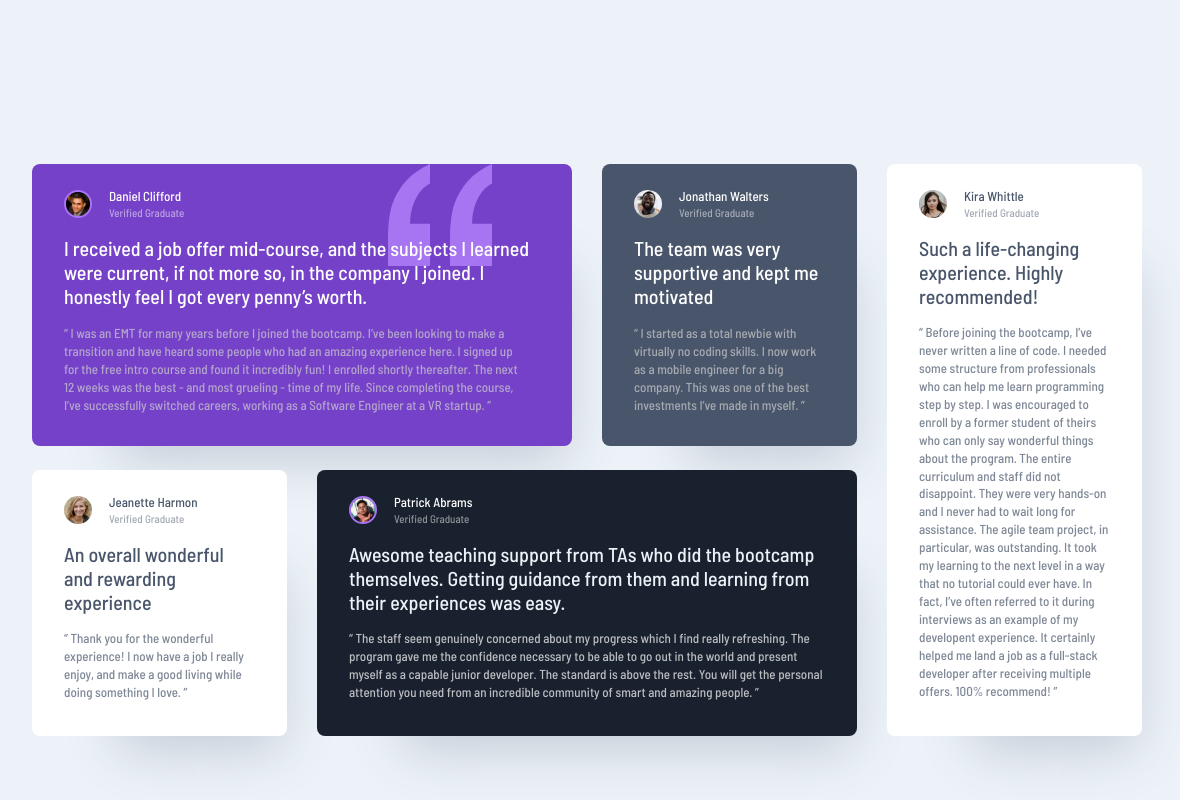
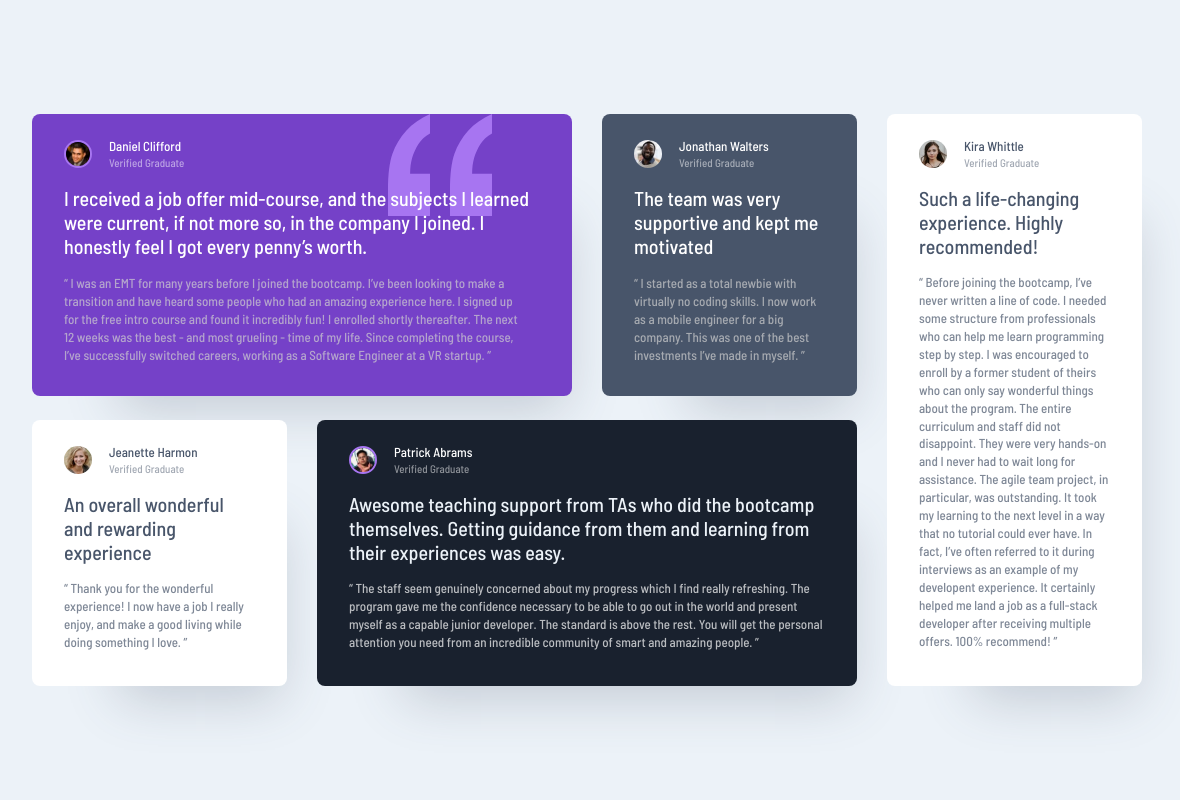
Before and after one commit to emawid/testimonials-grid, a website built with Vite: page index.html in a window 1536 px wide. Shown: the whole page, without its empty margins (181-1361 px from the left). Built offline with nearby package versions, Linux system fonts and the light colour scheme.

Commit message:
Desktop layout centered

```diff
--- a/_base.css
+++ b/_base.css
@@ -22,6 +22,7 @@ html {
 body {
   font-family: Barlow Semi Condensed, system-ui;
   margin: 0;
+  height: 100vh;
 }
 
 input,
--- a/components.css
+++ b/components.css
@@ -94,6 +94,11 @@ main {
 /* Media-queries */
 
 @media (min-width: 1440px) {
+  body {
+    display: grid;
+    place-items: center;
+  }
+
   main {
     grid-template-columns: repeat(4, 255px);
     grid-auto-rows: 282px 266px;
@@ -102,7 +107,7 @@ main {
       'third fourth fourth fifth';
     column-gap: 30px;
     row-gap: 24px;
-    margin-top: 164px;
+    margin: 0;
   }
 
   .card {
```
Also changed, not shown: dist/assets/index-CsEimtgN.css (deleted), dist/assets/index-zHyBzp0X.css (added), dist/index.html, 2 other files.
